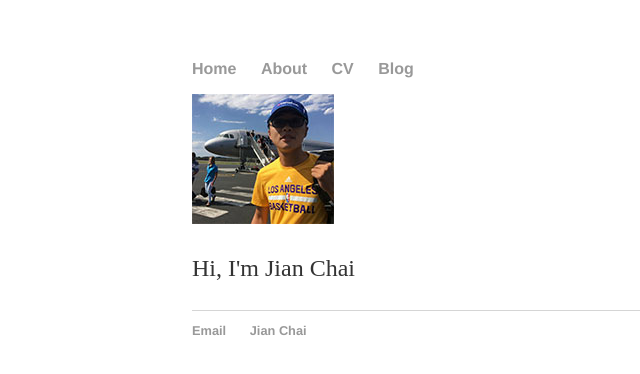
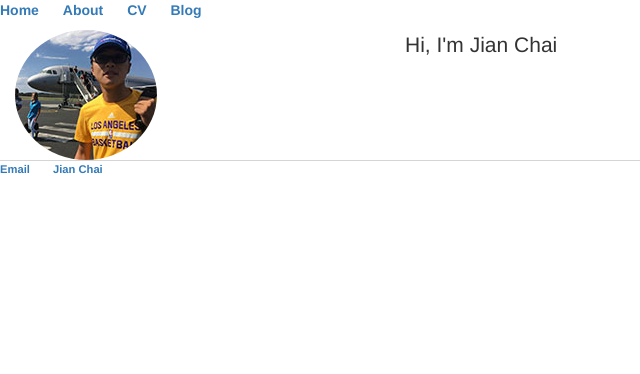
Before and after one commit to jachinchai/jachinchai.github.io, a Jekyll site: the page built from index.html, in a window 1280 px wide. Shown: the top 374 px of the page, without its empty margins (0-640 px from the left). Built offline with Jekyll 4.4.1, drawn with Linux system fonts in a browser that asks for light colours.

Commit message:
Update default.html

```diff
--- a/_layouts/default.html
+++ b/_layouts/default.html
@@ -4,6 +4,7 @@
 			<title>{{ page.title }}</title>
 			<!-- link to main stylesheet -->
 			<link rel="stylesheet" type="text/css" href="/css/main.css">
+			<link rel="stylesheet" href="/css/bootstrap.min.css">
 {% include analytics.html %}
 		</head>
 		<body>
```
